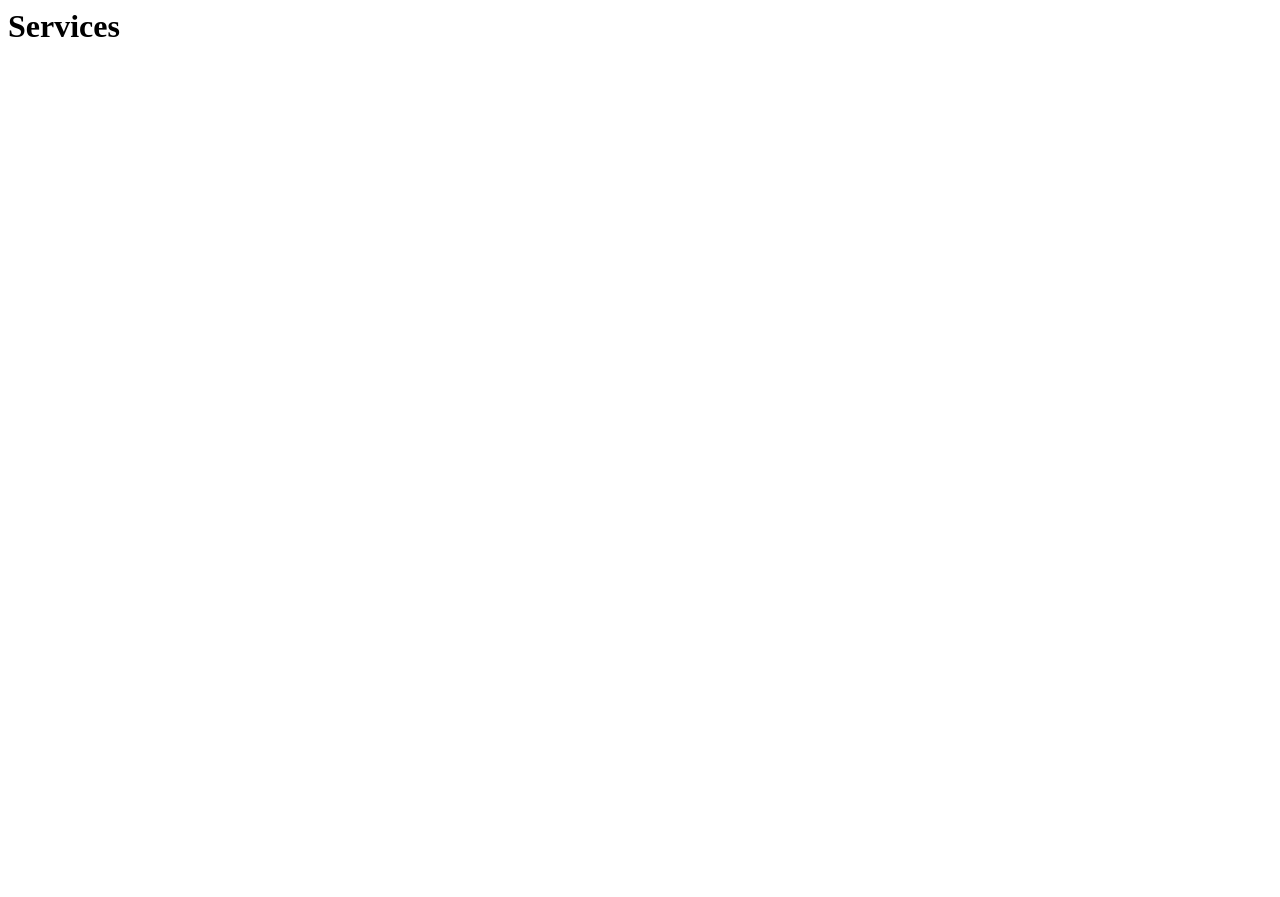
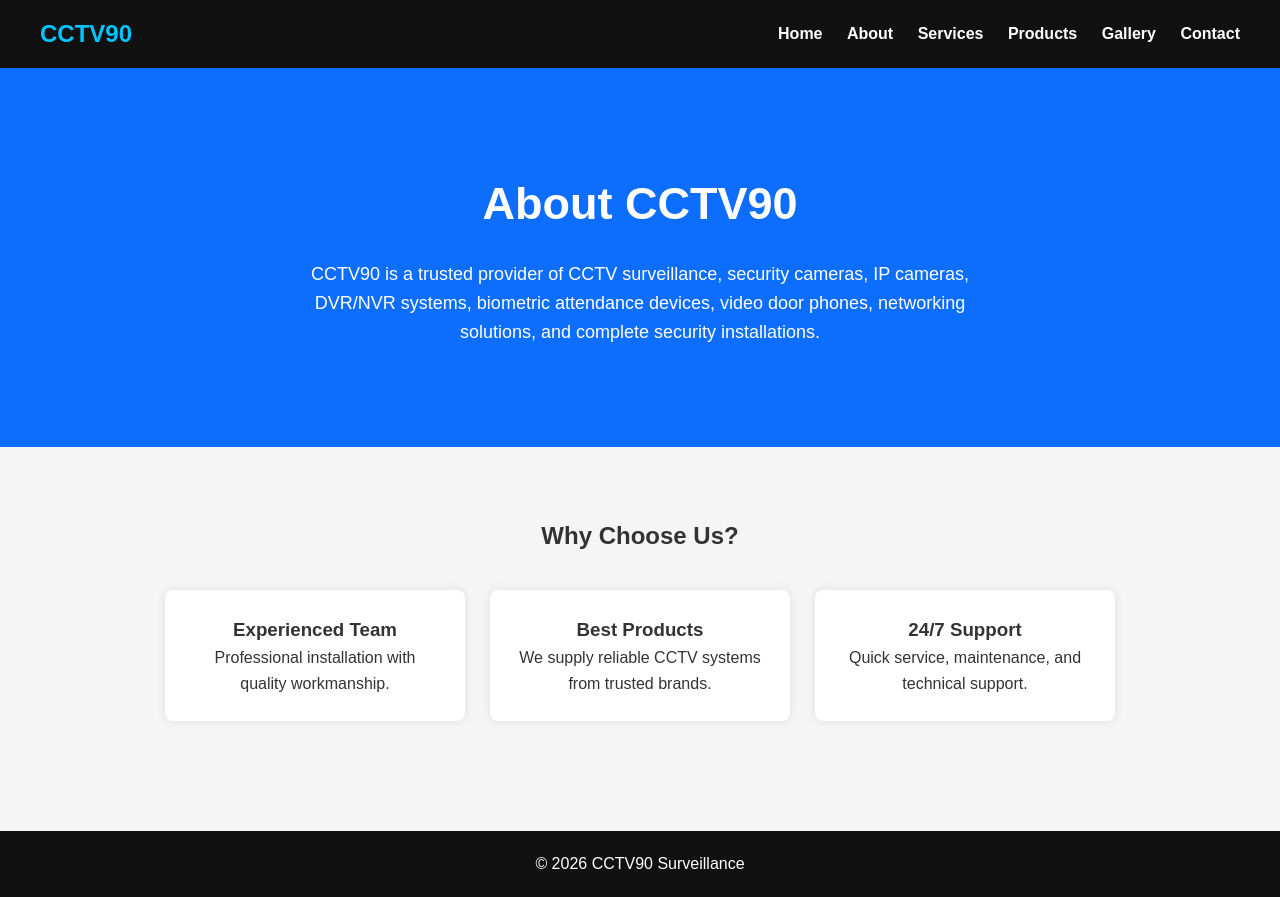
Before and after one commit to syed0982/cctv90, a plain HTML site: page services.html in a window 1280 px wide. Before the commit the page ends 800 px from the top, so only its background shows below. Drawn offline with Linux system fonts and the light colour scheme.

Commit message:
Update services.html

```diff
--- a/services.html
+++ b/services.html
@@ -1 +1,73 @@
-<html><body><h1>Services</h1></body></html>
+<!DOCTYPE html>
+<html lang="en">
+<head>
+<meta charset="UTF-8">
+<meta name="viewport" content="width=device-width, initial-scale=1.0">
+<title>About Us - CCTV90</title>
+
+<link rel="stylesheet" href="style.css">
+</head>
+
+<body>
+
+<header>
+<div class="logo">
+<h2>CCTV90</h2>
+</div>
+
+<nav>
+<a href="index.html">Home</a>
+<a href="about.html">About</a>
+<a href="services.html">Services</a>
+<a href="products.html">Products</a>
+<a href="gallery.html">Gallery</a>
+<a href="contact.html">Contact</a>
+</nav>
+
+</header>
+
+<section class="hero">
+
+<h1>About CCTV90</h1>
+
+<p>
+CCTV90 is a trusted provider of CCTV surveillance, security cameras,
+IP cameras, DVR/NVR systems, biometric attendance devices,
+video door phones, networking solutions, and complete security installations.
+</p>
+
+</section>
+
+<section class="services">
+
+<h2>Why Choose Us?</h2>
+
+<div class="service-box">
+
+<div class="card">
+<h3>Experienced Team</h3>
+<p>Professional installation with quality workmanship.</p>
+</div>
+
+<div class="card">
+<h3>Best Products</h3>
+<p>We supply reliable CCTV systems from trusted brands.</p>
+</div>
+
+<div class="card">
+<h3>24/7 Support</h3>
+<p>Quick service, maintenance, and technical support.</p>
+</div>
+
+</div>
+
+</section>
+
+<footer>
+<p>© 2026 CCTV90 Surveillance</p>
+</footer>
+
+<script src="script.js"></script>
+
+</body>
+</html>
```
